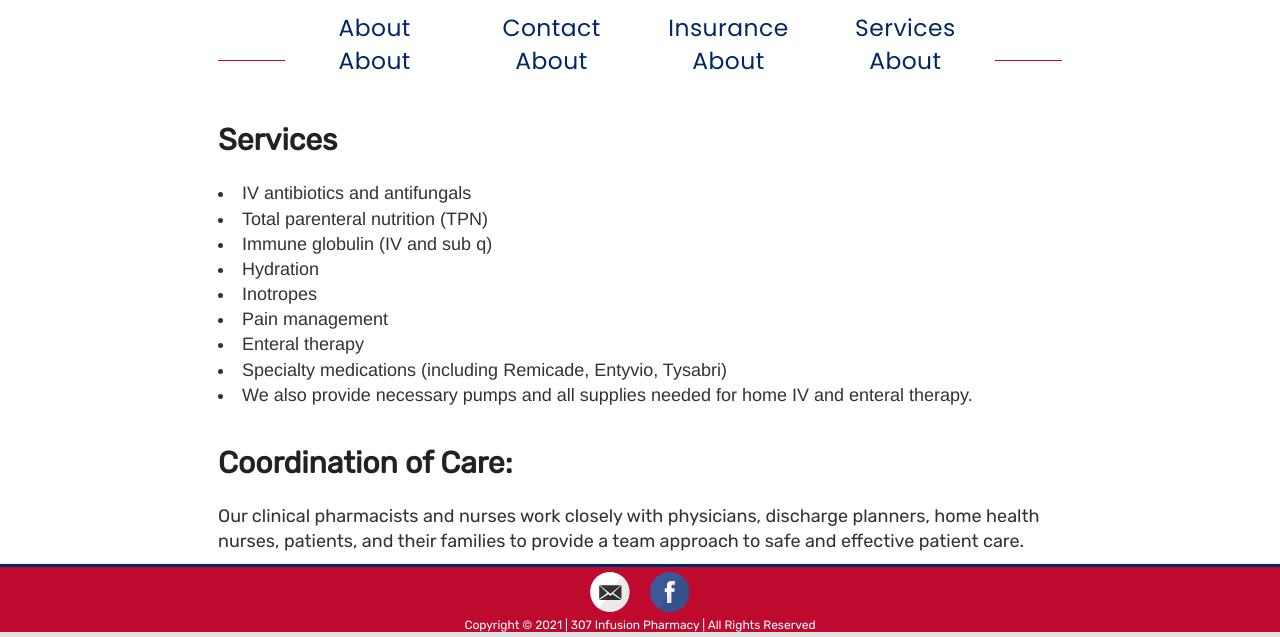
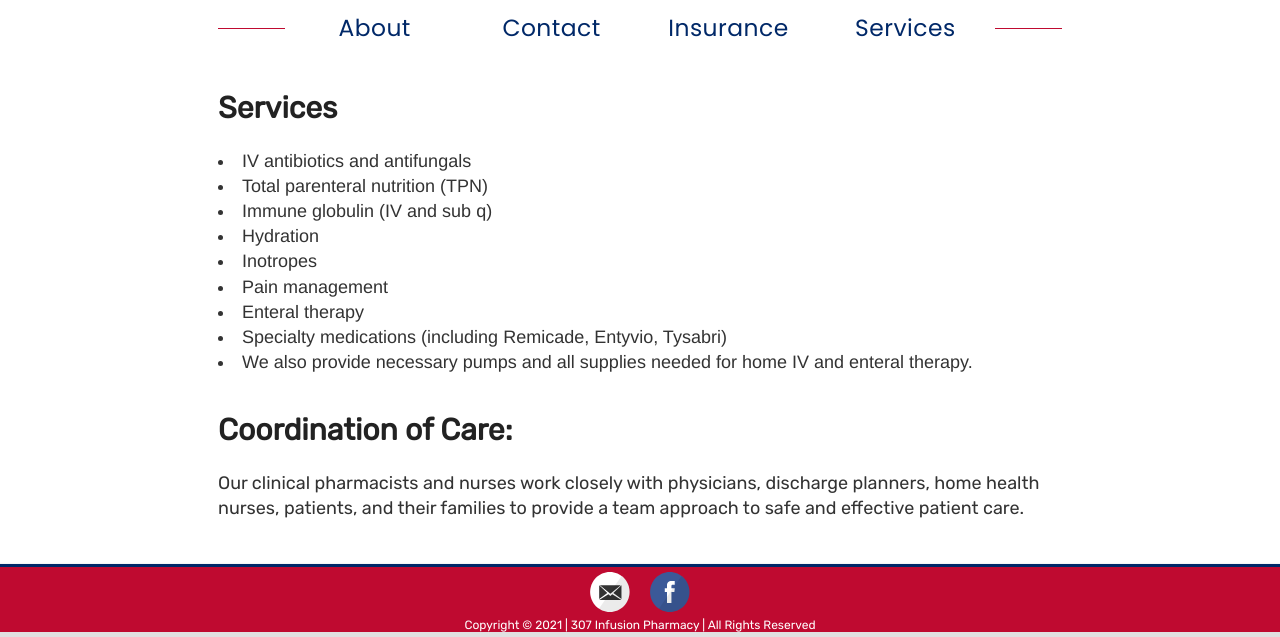
Before and after one commit to 307infusionpharmacy/307infusionpharmacy, a Jekyll site: the page built from services.md, in a window 1280 px wide. Shown: the part 268-905 px from the top of the page. Built offline with Jekyll 4.4.1, drawn with Linux system fonts in a browser that asks for light colours.

Commit message:
Update default.html

```diff
--- a/_layouts/default.html
+++ b/_layouts/default.html
@@ -32,14 +32,14 @@
           </div>
 
           <nav>
-            <a href="{{ site.baseurl }}/about">About</a>
+            <!--<a href="{{ site.baseurl }}/about">About</a>
             <a href="{{ site.baseurl }}/contact">Contact</a>
             <a href="{{ site.baseurl }}/insurance">Insurance</a>
-            <a href="{{ site.baseurl }}/services">Services</a>
+            <a href="{{ site.baseurl }}/services">Services</a>-->
             <a class="page-link {% if page.url == '/about/' %} current {% endif %}" href="{{ site.baseurl }}/about/">About</a>
-            <a class="page-link {% if page.url == '/contact/' %} current {% endif %}" href="{{ site.baseurl }}/about/">About</a>
-            <a class="page-link {% if page.url == '/insurance/' %} current {% endif %}" href="{{ site.baseurl }}/about/">About</a>
-            <a class="page-link {% if page.url == '/Services/' %} current {% endif %}" href="{{ site.baseurl }}/about/">About</a>
+            <a class="page-link {% if page.url == '/contact/' %} current {% endif %}" href="{{ site.baseurl }}/about/">Contact</a>
+            <a class="page-link {% if page.url == '/insurance/' %} current {% endif %}" href="{{ site.baseurl }}/about/">Insurance</a>
+            <a class="page-link {% if page.url == '/Services/' %} current {% endif %}" href="{{ site.baseurl }}/about/">Services</a>
           </nav>
         </header>
       </div>
```
